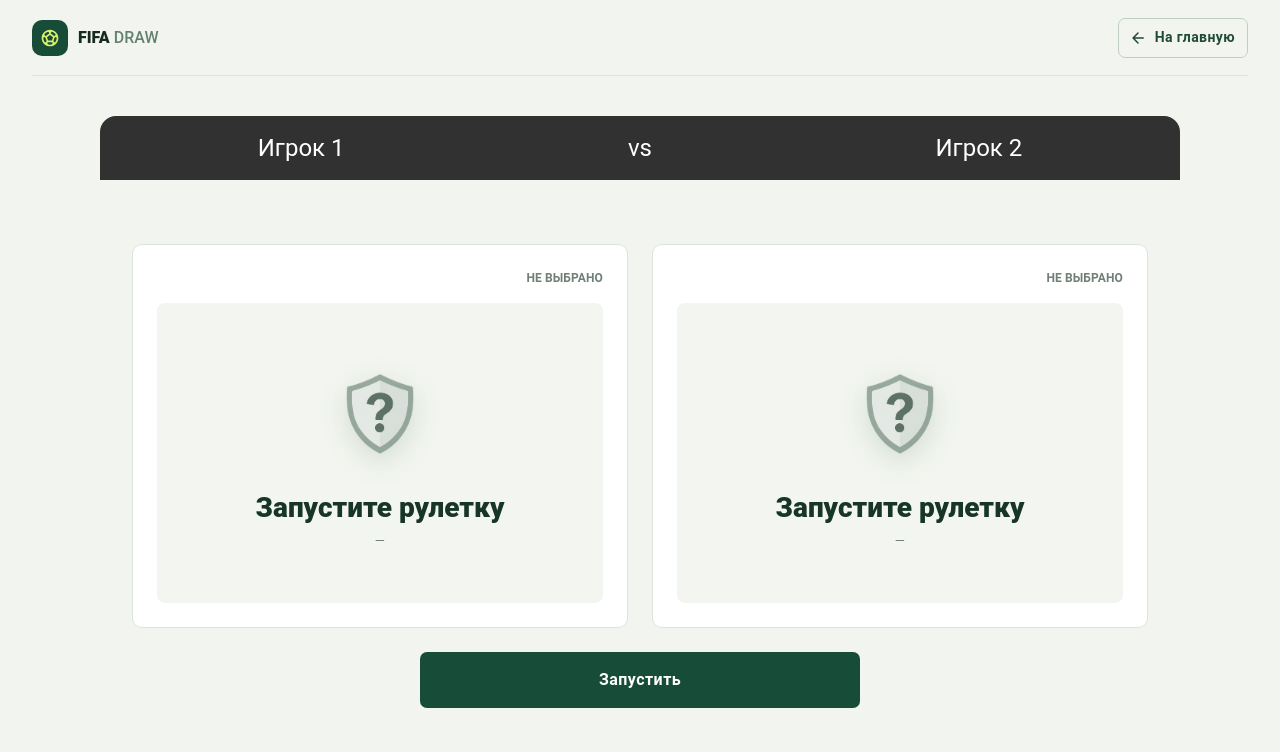
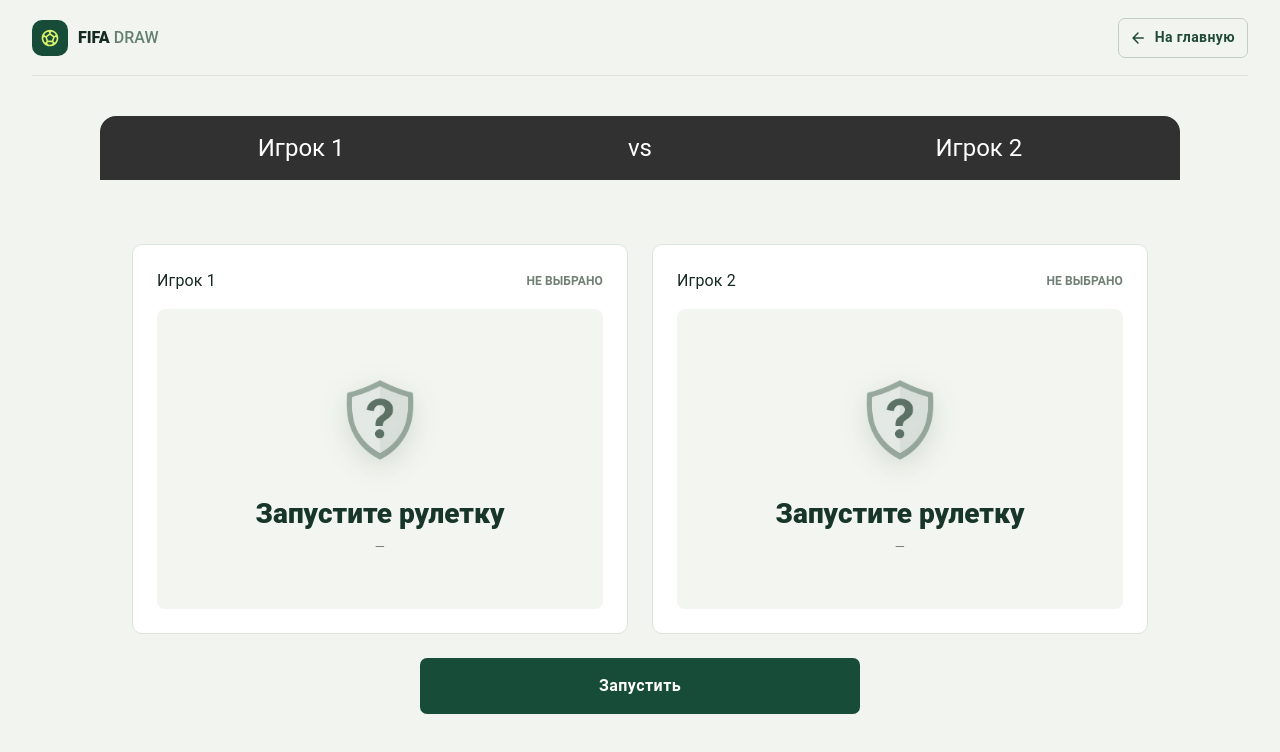
Before and after one commit to Tigr66/FIFA-draw, a React (Vite) app: page /series in a window 1280 px wide. Shown: the top 752 px of the page. Built offline with nearby package versions, Linux system fonts and the light colour scheme.

Commit message:
feat: add players label to roullete in series

```diff
--- a/src/pages/Series/SeriesPage.tsx
+++ b/src/pages/Series/SeriesPage.tsx
@@ -105,6 +105,10 @@ const SeriesPage = () => {
                             teamPair={teamPair}
                             newMatchRef={newMatchRef}
                             buttonLabel={buttonLabel}
+                            players={{
+                                playerOne: series?.playerOne,
+                                playerTwo: series?.playerTwo,
+                            }}
                         />
 
                         {hasResult && (
--- a/src/pages/Series/components/NewMatch.tsx
+++ b/src/pages/Series/components/NewMatch.tsx
@@ -1,7 +1,12 @@
 import { TeamRoulette } from "@/components/TeamRoulette";
+import { Box, Button } from "@mui/material";
 import type { RoulettePhase, TeamPair } from "@/types/roulette.types";
-import { Box, Button } from "@mui/material";
 import type { RefObject } from "react";
+
+type PlayerNames = {
+    playerOne?: string;
+    playerTwo?: string;
+};
 
 interface NewMatchProps {
     newMatchRef: RefObject<HTMLDivElement | null>;
@@ -11,6 +16,7 @@ interface NewMatchProps {
     phase: RoulettePhase;
     onSpin: () => void;
     buttonLabel: string;
+    players: PlayerNames;
 }
 
 const NewMatch = ({
@@ -21,6 +27,7 @@ const NewMatch = ({
     phase,
     onSpin,
     buttonLabel,
+    players,
 }: NewMatchProps) => {
     return (
         <>
@@ -39,6 +46,7 @@ const NewMatch = ({
                 }}
             >
                 <TeamRoulette
+                    playerName={players.playerOne}
                     team={teamPair?.first || null}
                     hasResult={hasResult}
                     isRolling={isRolling}
@@ -46,6 +54,7 @@ const NewMatch = ({
                 />
 
                 <TeamRoulette
+                    playerName={players.playerTwo}
                     team={teamPair?.second || null}
                     hasResult={hasResult}
                     isRolling={isRolling}
```
